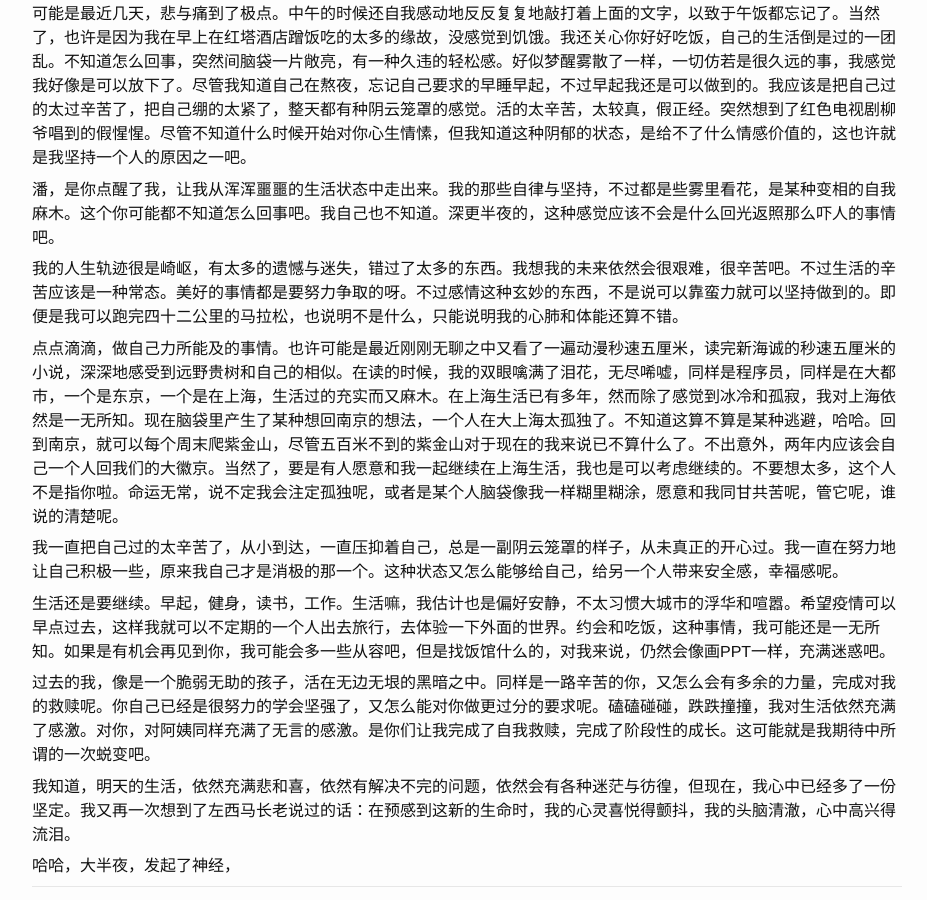
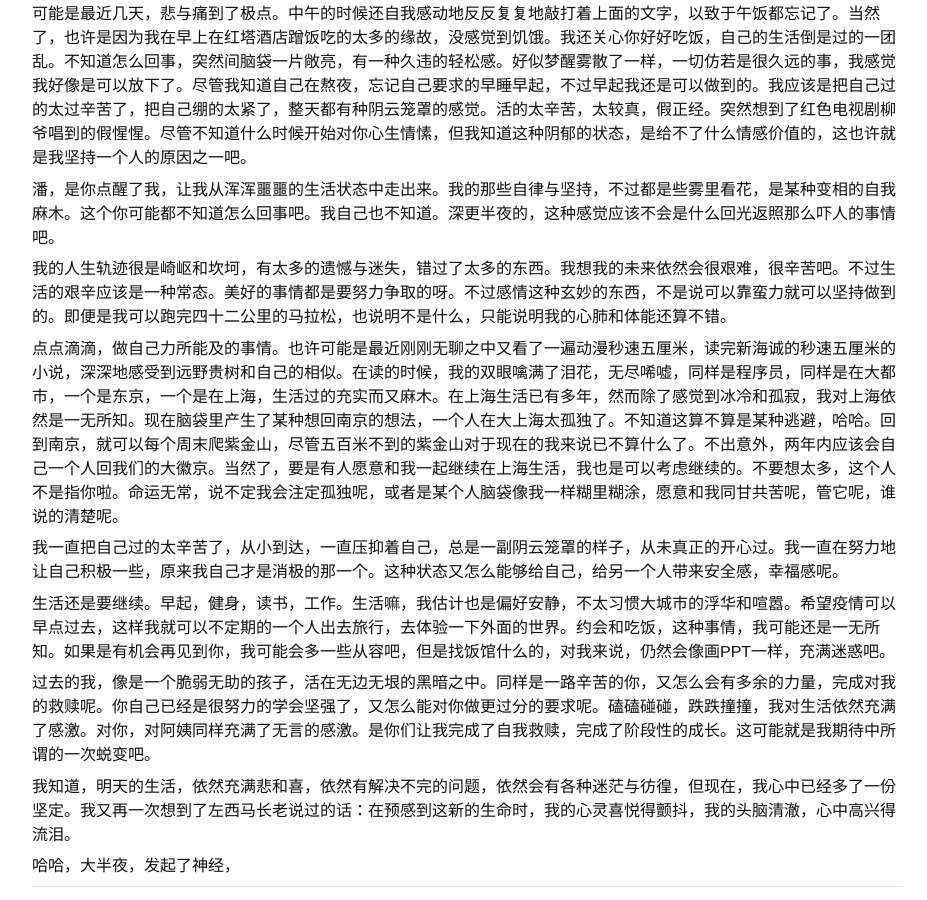
Before and after one commit to lianyu1115/lianyu, a Jekyll site: the page built from _journals/2021-01-06-未完成的初恋.md, in a window 1280 px wide and 900 px high, scrolled down 733 px. Shown: the whole window, without its empty margins (173-1100 px from the left). Built offline with Jekyll 4.4.1, drawn with Linux system fonts in a browser that asks for light colours.

Commit message:
Update 2021-01-06-未完成的初恋.md

```diff
--- a/_journals/2021-01-06-未完成的初恋.md
+++ b/_journals/2021-01-06-未完成的初恋.md
@@ -40,7 +40,7 @@ the last letter. please forgive me. try to be happy.
 
 潘，是你点醒了我，让我从浑浑噩噩的生活状态中走出来。我的那些自律与坚持，不过都是些雾里看花，是某种变相的自我麻木。这个你可能都不知道怎么回事吧。我自己也不知道。深更半夜的，这种感觉应该不会是什么回光返照那么吓人的事情吧。
 
-我的人生轨迹很是崎岖，有太多的遗憾与迷失，错过了太多的东西。我想我的未来依然会很艰难，很辛苦吧。不过生活的辛苦应该是一种常态。美好的事情都是要努力争取的呀。不过感情这种玄妙的东西，不是说可以靠蛮力就可以坚持做到的。即便是我可以跑完四十二公里的马拉松，也说明不是什么，只能说明我的心肺和体能还算不错。
+我的人生轨迹很是崎岖和坎坷，有太多的遗憾与迷失，错过了太多的东西。我想我的未来依然会很艰难，很辛苦吧。不过生活的艰辛应该是一种常态。美好的事情都是要努力争取的呀。不过感情这种玄妙的东西，不是说可以靠蛮力就可以坚持做到的。即便是我可以跑完四十二公里的马拉松，也说明不是什么，只能说明我的心肺和体能还算不错。
 
 点点滴滴，做自己力所能及的事情。也许可能是最近刚刚无聊之中又看了一遍动漫秒速五厘米，读完新海诚的秒速五厘米的小说，深深地感受到远野贵树和自己的相似。在读的时候，我的双眼噙满了泪花，无尽唏嘘，同样是程序员，同样是在大都市，一个是东京，一个是在上海，生活过的充实而又麻木。在上海生活已有多年，然而除了感觉到冰冷和孤寂，我对上海依然是一无所知。现在脑袋里产生了某种想回南京的想法，一个人在大上海太孤独了。不知道这算不算是某种逃避，哈哈。回到南京，就可以每个周末爬紫金山，尽管五百米不到的紫金山对于现在的我来说已不算什么了。不出意外，两年内应该会自己一个人回我们的大徽京。当然了，要是有人愿意和我一起继续在上海生活，我也是可以考虑继续的。不要想太多，这个人不是指你啦。命运无常，说不定我会注定孤独呢，或者是某个人脑袋像我一样糊里糊涂，愿意和我同甘共苦呢，管它呢，谁说的清楚呢。
 
```
